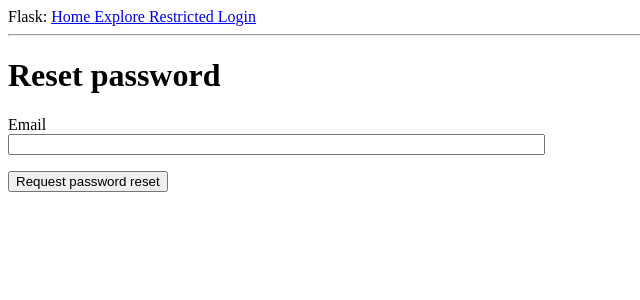
After one commit to jaoferr/cursos, a Flask app: page /reset_password_request in a window 1280 px wide. The commit adds this page. Shown: the top 300 px of the page, without its empty margins (0-640 px from the left). Run offline with Flask 2, Linux system fonts and the light colour scheme.

Commit message:
added password reset support

```diff
--- a/app/__init__.py
+++ b/app/__init__.py
@@ -4,6 +4,7 @@ from config import Config
 from flask_sqlalchemy import SQLAlchemy
 from flask_migrate import Migrate
 from flask_login import LoginManager
+from flask_mail import Mail
 import logging
 from logging.handlers import SMTPHandler
 from logging.handlers import RotatingFileHandler
@@ -16,6 +17,7 @@ db = SQLAlchemy(app)
 migrate = Migrate(app, db)
 login = LoginManager(app)
 login.login_view = 'login'
+mail = Mail(app)
 
 from app import routes, models, errors
 
--- a/app/forms.py
+++ b/app/forms.py
@@ -1,4 +1,3 @@
-from flask.app import Flask
 from flask_wtf import FlaskForm
 import wtforms
 import wtforms.validators
@@ -58,3 +57,19 @@ class PostForm(FlaskForm):
         wtforms.validators.DataRequired(), wtforms.validators.Length(min=1, max=140)
     ])
     submit = wtforms.SubmitField('Submit')
+
+class ResetPasswordRequestForm(FlaskForm):
+    email = wtforms.StringField('Email', validators=[
+        wtforms.validators.DataRequired(), wtforms.validators.Email()
+    ])
+    submit = wtforms.SubmitField('Request password reset')
+
+class ResetPasswordForm(FlaskForm):
+    password = wtforms.PasswordField('Password', validators=[wtforms.validators.DataRequired()])
+    password = wtforms.PasswordField(
+        'Repeat Password', validators=[
+            wtforms.validators.DataRequired(),
+            wtforms.validators.EqualTo('password')
+        ]
+    )
+    submit = wtforms.SubmitField('Reset your password')
--- a/app/routes.py
+++ b/app/routes.py
@@ -2,6 +2,7 @@ import flask
 import flask_login
 from flask_login.utils import login_required
 import app.forms as app_forms
+import app.email as app_email
 from app import app
 from app import models
 from app import db
@@ -206,3 +207,38 @@ def explore():
         prev_url=prev_url
     )
     return explore
+
+@app.route('/reset_password_request', methods=['GET', 'POST'])
+def reset_password_request():
+    if flask_login.current_user.is_authenticated:
+        return flask.redirect(flask.url_for('index'))
+
+    form = app_forms.ResetPasswordRequestForm()
+    if form.validate_on_submit():
+        user = models.User.query.filter_by(email=form.email.data).first()
+        if user:
+            app_email.send_password_reset_email(user)
+
+        flask.flash('Check your email.')
+        return flask.redirect(flask.url_for('login'))
+
+    page = flask.render_template('reset_password_request.html', title='Reset password', form=form)
+    return page
+
+@app.route('/reset_password/<token>', methods=['GET', 'POST'])
+def reset_password(token):
+    if flask_login.current_user.is_authenticated:
+        return flask.redirect(flask.url_for('index'))
+
+    user = models.User.verify_reset_password_token(token)
+    if not user:
+        return flask.redirect(flask.url_for('index'))
+
+    form = app_forms.ResetPasswordForm()
+    if form.validate_on_submit():
+        user.set_password(form.password.data)
+        db.session.commit()
+        flask.flash('Password successfully reset.')
+        return flask.redirect(flask.url_for('login'))
+
+    return flask.render_template('reset_password.html', form=form)
--- a/app/templates/login.html
+++ b/app/templates/login.html
@@ -22,4 +22,8 @@
         <p>{{form.submit() }}</p>
     </form>
     <p>New user? <a href="{{ url_for('register') }}">Register here.</a></p>
+    <p>
+        Forgot your password?
+        <a href="{{ url_for('reset_password_request') }}"> Reset it here. </a>
+    </p>
 {% endblock %}
--- /dev/null
+++ b/app/templates/reset_password_request.html
@@ -0,0 +1,16 @@
+{% extends "base.html" %}
+
+{% block content %}
+    <h1> Reset password </h1>
+    <form action="" method="post">
+        {{ form.hidden_tag() }}
+        <p>
+            {{ form.email.label }}<br>
+            {{ form.email(size=64) }}<br>
+            {% for error in form.email.errors %}
+                <span style="color: red;"> [{{ error }}] </span>
+            {% endfor %}
+        </p>
+        <p> {{ form.submit() }} </p>
+    </form>
+{% endblock %}
--- a/config.py
+++ b/config.py
@@ -16,7 +16,7 @@ class Config(object):
     MAIL_USE_TLS = os.environ.get('MAIL_USE_TLS') is not None
     MAIL_USERNAME = os.environ.get('MAIL_USERNAME')
     MAIL_PASSWORD = os.environ.get('MAIL_PASSWORD')
-    ADMINS = ['']
+    ADMINS = ['ADMIN@e.com']
 
     # pagination
     POSTS_PER_PAGE = 3
```
Also changed, not shown: app/email.py (added, +24 -0 lines), app/models.py (+22 -0 lines), app/templates/email/reset_password.html (added, +17 -0 lines), app/templates/email/reset_password.txt (added, +10 -0 lines), app/templates/reset_password.html (added, +16 -0 lines), 1 other file.
